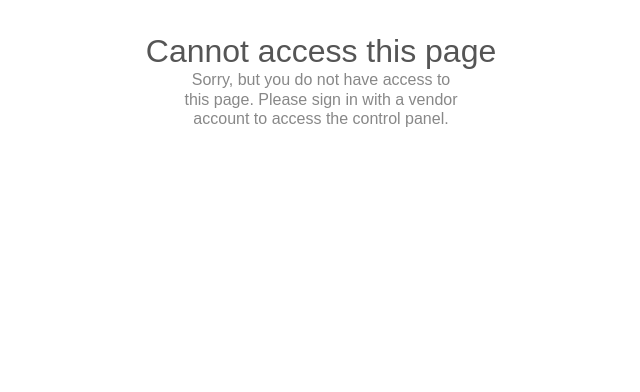
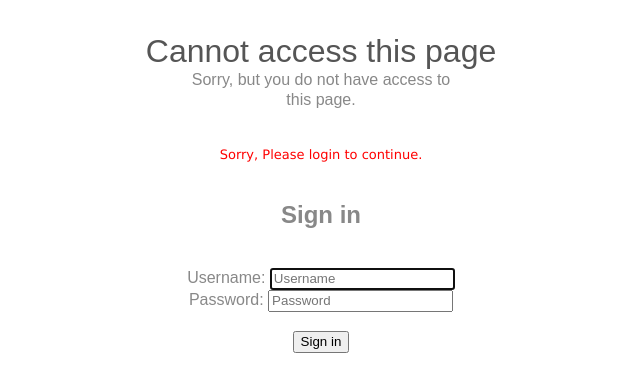
Before and after one commit to Matchoo95/SECW, a PHP site: page /unauthorised_error.php in a window 1280 px wide. Shown: the top 392 px of the page, without its empty margins (319-959 px from the left). Run offline with PHP 8.4, Linux system fonts and the light colour scheme; data that the repository does not hold is empty.

Commit message:
added: only vendor accounts can access control panel

```diff
--- a/Website/control_panel.php
+++ b/Website/control_panel.php
@@ -2,6 +2,7 @@
   // control panel for landlords
   session_start();
   include './auth.php';
+  include './control_panel_access.php';
   include './login_check.php';
 ?>
 
@@ -29,8 +30,11 @@
   </header>
     <main>
         <section id="mainCont" class="mainContent">
+<?php
 
 
+
+?>
        </section>
     </main>
     <footer>
--- a/Website/hide_login.php
+++ b/Website/hide_login.php
@@ -1,4 +1,6 @@
 <?php
+session_start();
+include './auth.php';
 // if signed in then hide sign in form
 if (isset($_SESSION['loggedin']) && $_SESSION['loggedin'] = true){
   ?>
@@ -10,5 +12,9 @@ if (isset($_SESSION['loggedin']) && $_SESSION['loggedin'] = true){
   echo "<br /><a href='usersettings.php'>Change Settings</a>";
 
   include './control_panel_access.php';
+
+  if ($found == 1){
+    echo "<br /><a href='control_panel.php'>Control Panel</a>";
+  }
 }
 ?>
--- a/Website/login_check.php
+++ b/Website/login_check.php
@@ -1,5 +1,9 @@
 <?php
-  if(!isset($_SESSION['username'])){
+session_start();
+include './auth.php';
+
+  if(!isset($_SESSION['username']) || ($found == 0)){
     header("Location: unauthorised_error.php");
+    echo $found;
   }
 ?>
--- a/Website/unauthorised_error.php
+++ b/Website/unauthorised_error.php
@@ -1,3 +1,7 @@
+<?php
+session_start();
+include './auth.php';
+?>
 <html lang="en">
 <head>
     <meta charset="utf-8">
@@ -7,6 +11,35 @@
 </head>
 <body>
     <h1>Cannot access this page</h1>
-    <p>Sorry, but you do not have access to this page. Please sign in with a vendor account to access the control panel.</p>
+    <p>Sorry, but you do not have access to this page. </p>
+  <?php
+    include './login.php';
+    if(!isset($_SESSION['username'])){
+      echo "
+      <br /><br />
+      <center>
+      <font face='Verdana' size='2' color=red>
+        Sorry, Please login to continue.
+      </font>
+      </center>
+      <br /><br />
+      <section class='loginBar'>
+        <article id='signin'>
+          <form action='index.php' id='login' method='post' accept-charset='UTF-8'>
+            <h2>Sign in</h2>
+            <br /><br />
+            <label for='username'>Username:</label>
+            <input type='text' name='username' id='username' maxlength='50' placeholder='Username' required autofocus/>
+            <br />
+            <label for='password'>Password:</label>
+            <input type='password' name='password' id='password' maxlength='50' placeholder='Password' required/>
+            <br /><br />
+            <button type='submit' name='Submit' value='Submit'>Sign in</button>
+          </form>
+        </article>
+      </section>";
+      exit;
+    }
+  ?>
 </body>
 </html>
```
Also changed, not shown: Website/control_panel_access.php (+6 -6 lines), Website/user_settings.php (+1 -30 lines).
